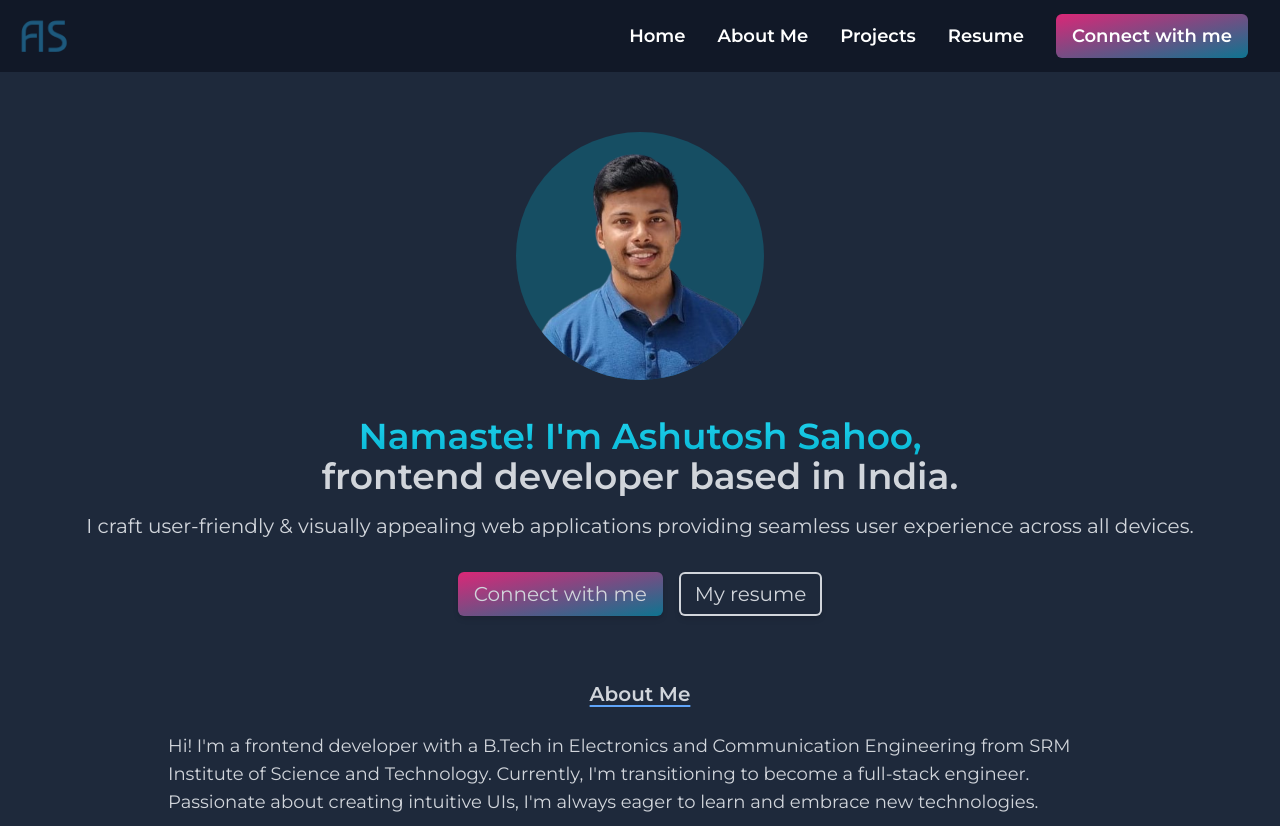
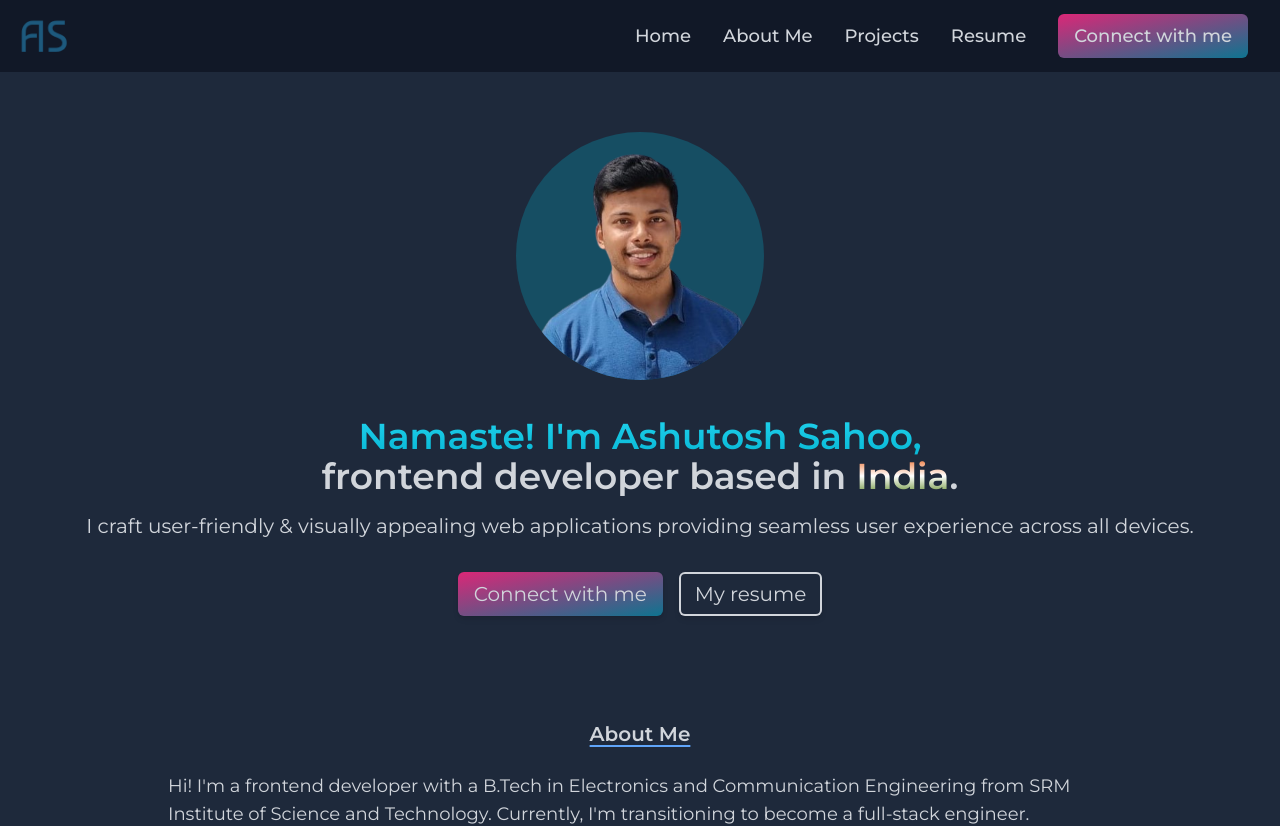
Before and after one commit to alfasierraconnects/portfolio, a React (Create React App) app: page / in a window 1280 px wide. Shown: the top 826 px of the page. Built offline with nearby package versions, Linux system fonts and the light colour scheme.

Commit message:
updated with links

```diff
--- a/src/components/About.js
+++ b/src/components/About.js
@@ -2,7 +2,7 @@ import React from "react";
 
 const About = () => {
   return (
-    <div className="text-gray-300 mt-16 my-10">
+    <div id="aboutme" className="text-gray-300 mt-16 my-10">
       <h4 className="text-xl underline underline-offset-4 decoration-blue-400 font-semibold text-center">
         About Me
       </h4>
--- a/src/components/GetInTouch.js
+++ b/src/components/GetInTouch.js
@@ -5,6 +5,11 @@ import "react-toastify/dist/ReactToastify.css";
 const GetInTouch = () => {
   const onSubmit = async (event) => {
     event.preventDefault();
+    if (
+      event.target.name.value.trim() !== "" &&
+      event.target.email.value.trim() !== "" &&
+      event.target.message.value.trim() !== ""
+    ) {
       const formData = new FormData(event.target);
 
       formData.append("access_key", "b74727bc-561d-47f5-bfd0-25c733679e36");
@@ -22,9 +27,12 @@ const GetInTouch = () => {
       } else {
         toast.error("Error sending Message. Pardon me!");
       }
+    } else {
+      toast.error("Incomplete Information");
+    }
   };
   return (
-    <div className="text-gray-300 mt-16 my-10">
+    <div id="contactMe" className="text-gray-300 mt-16 my-10">
       <ToastContainer />
       <h4 className="text-xl underline underline-offset-4 decoration-blue-400 font-semibold text-center">
         Get in touch with me
--- a/src/components/Header.js
+++ b/src/components/Header.js
@@ -3,7 +3,7 @@ import profileImg from "../logos/profileImg.png";
 
 const Header = () => {
   return (
-    <div className="container my-10 px-5 mx-auto">
+    <div id="home" className="container py-10 px-5 mx-auto">
       <div className="text-gray-300 flex flex-col gap-4 items-center">
         <img
           src={profileImg}
@@ -24,7 +24,19 @@ const Header = () => {
             Namaste! I'm Ashutosh Sahoo,
             <br />
           </span>
-          frontend developer based in India.
+          frontend developer based in{" "}
+          <span
+            style={{
+              backgroundImage:
+                "linear-gradient(to bottom,#ea580c,#fff ,#4d7c0f)",
+              backgroundClip: "text",
+              WebkitBackgroundClip: "text",
+              color: "transparent",
+            }}
+          >
+            India
+          </span>
+          .
         </h2>
         <h4 className="text-center text-lg sm:text-xl sm:px-10">
           I craft user-friendly & visually appealing web applications providing
@@ -32,10 +44,10 @@ const Header = () => {
         </h4>
         <div className="flex flex-col sm:flex-row gap-4 text-lg sm:text-xl mt-4">
           <button className="p-2 px-4 bg-gradient-to-br from-pink-600 to-cyan-700 rounded-md hover:ring-2 active:ring-cyan-500 shadow-md ring-pink-400 ring-inset">
-            Connect with me
+            <a href="#contactMe">Connect with me</a>
           </button>
           <button className="p-2 px-4 rounded-md ring-2 ring-gray-300 active:ring-cyan-500 hover:ring-pink-400 shadow-md ring-inset">
-            My resume
+            <a href="#myResume">My resume</a>
           </button>
         </div>
       </div>
--- a/src/components/Navbar.js
+++ b/src/components/Navbar.js
@@ -1,8 +1,16 @@
-import React, { useState } from "react";
+import React, { useEffect, useState } from "react";
 import logo from "../logos/ashutosh-sahoo-favicon-color.png";
 
 const Navbar = () => {
   const [menuOpen, setMenuOpen] = useState(false);
+
+  useEffect(() => {
+    if (menuOpen === true) {
+      setTimeout(() => {
+        setMenuOpen(false);
+      }, 5000);
+    }
+  }, [menuOpen]);
 
   return (
     <div className="flex justify-between items-center bg-gray-900 mx-auto">
@@ -17,29 +25,45 @@ const Navbar = () => {
         </div>
       )}
       {menuOpen && (
-        <div className="fixed top-0 right-0 menu-list flex flex-col gap-2 bg-gray-900 text-white rounded-bl-lg font-semibold text-lg p-4 animate-menuSlideIn">
+        <div className="fixed z-50 top-0 right-0 menu-list flex flex-col gap-2 bg-gray-900 text-gray-300 rounded-bl-lg font-medium text-lg p-4 animate-menuSlideIn">
           <p
             onClick={() => setMenuOpen(false)}
             className="open-menu text-cyan-800 fixed top-1 right-1"
           >
             <ion-icon size="large" name="close-outline"></ion-icon>
           </p>
-          <p>Home</p>
-          <p>About Me</p>
-          <p>Projects</p>
-          <p>Resume</p>
+          <p className="hover:text-pink-200 active:text-cyan-300">
+            <a href="#home">Home</a>
+          </p>
+          <p className="hover:text-pink-200 active:text-cyan-300">
+            <a href="#aboutme">About Me</a>
+          </p>
+          <p className="hover:text-pink-200 active:text-cyan-300">
+            <a href="#myProjects">Projects</a>
+          </p>
+          <p className="hover:text-pink-200 active:text-cyan-300">
+            <a href="#myResume">Resume</a>
+          </p>
           <button className="p-2 px-4 bg-gradient-to-br from-pink-600 to-cyan-700 rounded-md hover:ring-2 active:ring-cyan-500 ring-pink-400 ring-inset">
-            Connect with me
+            <a href="#contactMe">Connect with me</a>
           </button>
         </div>
       )}
-      <div className="menu-list hidden lg:flex justify-evenly items-baseline gap-8 text-white font-semibold text-lg py-2 px-8">
-        <p>Home</p>
-        <p>About Me</p>
-        <p>Projects</p>
-        <p>Resume</p>
+      <div className="menu-list hidden lg:flex justify-evenly items-baseline gap-8 text-gray-300 font-medium text-lg py-2 px-8">
+        <p className="hover:text-pink-200 active:text-cyan-300">
+          <a href="#home">Home</a>
+        </p>
+        <p className="hover:text-pink-200 active:text-cyan-300">
+          <a href="#aboutme">About Me</a>
+        </p>
+        <p className="hover:text-pink-200 active:text-cyan-300">
+          <a href="#myProjects">Projects</a>
+        </p>
+        <p className="hover:text-pink-200 active:text-cyan-300">
+          <a href="#myResume">Resume</a>
+        </p>
         <button className="p-2 px-4 bg-gradient-to-br from-pink-600 to-cyan-700 rounded-md hover:ring-2 active:ring-cyan-500 ring-pink-400 ring-inset">
-          Connect with me
+          <a href="#contactMe">Connect with me</a>
         </button>
       </div>
     </div>
--- a/src/components/Projects.js
+++ b/src/components/Projects.js
@@ -3,7 +3,10 @@ import screenshot from "../logos/Screenshot 2024-04-21 161133.jpg";
 
 const Projects = () => {
   return (
-    <div className="text-gray-300 font-semibold flex flex-col items-center mt-16 my-10 mx-auto">
+    <div
+      id="myProjects"
+      className="text-gray-300 font-semibold flex flex-col items-center mt-16 my-10 mx-auto"
+    >
       <h4 className="text-xl underline underline-offset-4 decoration-blue-400">
         My Latest Work
       </h4>
--- a/src/components/Resume.js
+++ b/src/components/Resume.js
@@ -19,7 +19,10 @@ const Resume = () => {
   };
 
   return (
-    <div className="text-gray-300 mt-16 my-10 flex flex-col justify-center">
+    <div
+      id="myResume"
+      className="text-gray-300 mt-16 my-10 flex flex-col justify-center"
+    >
       <h4 className="text-xl underline underline-offset-4 decoration-blue-400 font-semibold text-center">
         My resume
       </h4>
--- a/src/components/SocialLinks.js
+++ b/src/components/SocialLinks.js
@@ -1,5 +1,6 @@
 import React from "react";
 import leetcode from "../logos/leetcode.png";
+import naukri from "../logos/Naukri-logo.png";
 
 const SocialLinks = () => {
   return (
@@ -10,13 +11,41 @@ const SocialLinks = () => {
       <p className="mt-6">Feel free to connect with me</p>
       <div className="flex justify-around my-4 text-black gap-4">
         <div className="hover:translate-y-1 hover:scale-105 transition">
-          <ion-icon size="large" name="logo-github"></ion-icon>
+          <a
+            href="https://github.com/alfasierraconnects"
+            target="_blank"
+            rel="noopener noreferrer"
+          >
+            <ion-icon size="large" name="logo-github"></ion-icon>
+          </a>
+        </div>
+
+        <div className="hover:translate-y-1 hover:scale-105 transition">
+          <a
+            href="https://www.linkedin.com/in/ashutosh-sahoo-0a2456284/"
+            target="_blank"
+            rel="noopener noreferrer"
+          >
+            <ion-icon size="large" name="logo-linkedin"></ion-icon>
+          </a>
         </div>
         <div className="hover:translate-y-1 hover:scale-105 transition">
-          <ion-icon size="large" name="logo-linkedin"></ion-icon>
+          <a
+            href="https://leetcode.com/alfasierraconnects/"
+            target="_blank"
+            rel="noopener noreferrer"
+          >
+            <img src={leetcode} alt="leetcode" width="30" />
+          </a>
         </div>
         <div className="hover:translate-y-1 hover:scale-105 transition">
-          <img src={leetcode} alt="leetcode" width="30" />
+          <a
+            href="https://www.naukri.com/code360/profile/8cdeec2b-bf8d-4ebd-8c41-958b59da92fe"
+            target="_blank"
+            rel="noopener noreferrer"
+          >
+            <img src={naukri} alt="leetcode" width="30" />
+          </a>
         </div>
       </div>
     </div>
--- a/src/index.css
+++ b/src/index.css
@@ -1,6 +1,10 @@
 @tailwind base;
 @tailwind components;
 @tailwind utilities;
+
+* {
+  scroll-behavior: smooth;
+}
 
 body {
   font-family: "Montserrat", sans-serif;
```
Also changed, not shown: src/logos/Naukri-logo.jpg (added), src/logos/Naukri-logo.png (added). Lines whose indentation alone changed are shown as unchanged.
